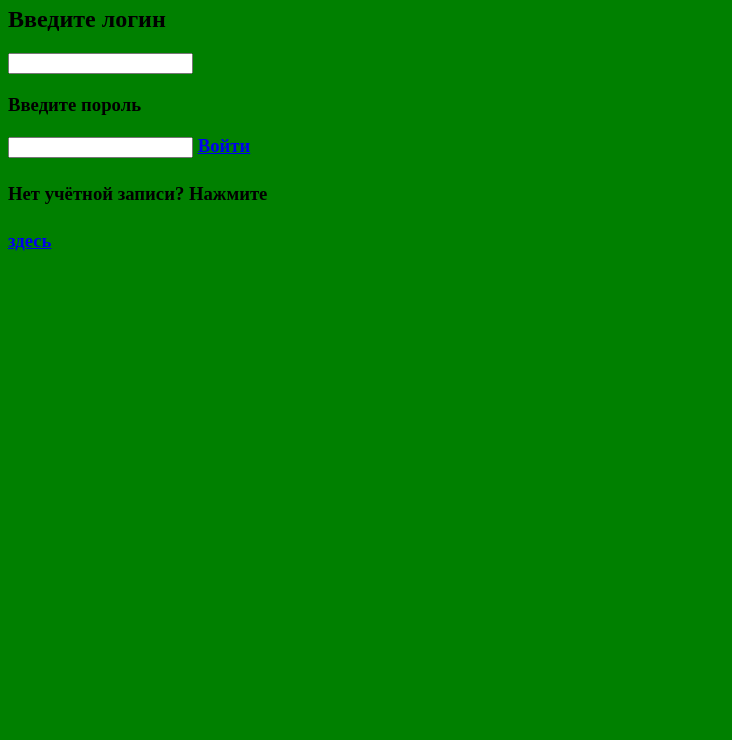
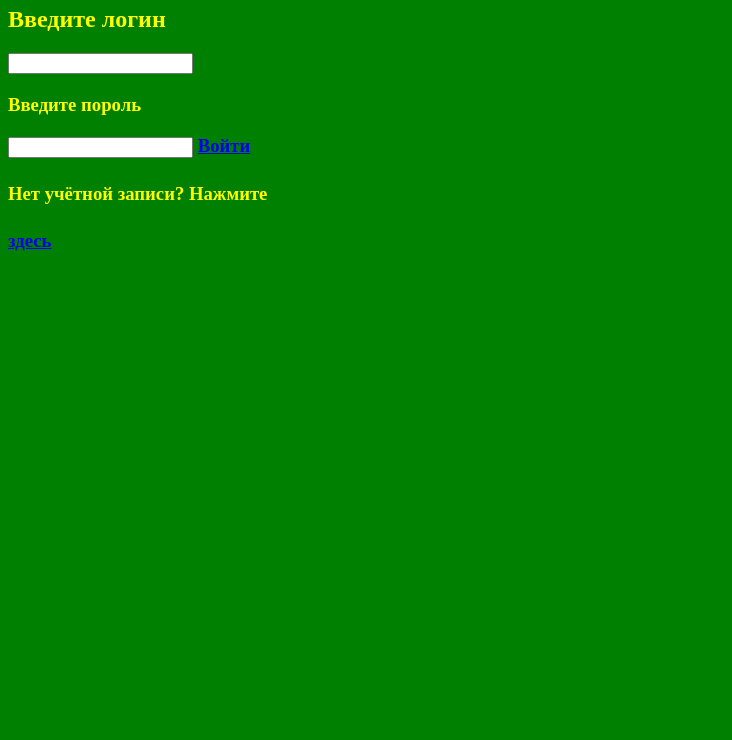
Before and after one commit to SpuikOF/stube, a plain HTML site: page index.html in a window 1280 px wide. Shown: the part 60-800 px from the top of the page, without its empty margins (0-732 px from the left). Drawn offline with Linux system fonts and the light colour scheme.

Commit message:
Update index.html

```diff
--- a/index.html
+++ b/index.html
@@ -1,6 +1,6 @@
 <h1>Добро Пожаловать на страничку регистрации<h1>
 <h2>Введите логин<h2>
-<body bgcolor="green">
+<body text="yellow" bgcolor="green">
 <input>
 <h3>Введите пороль<h3>
 <input>
```
